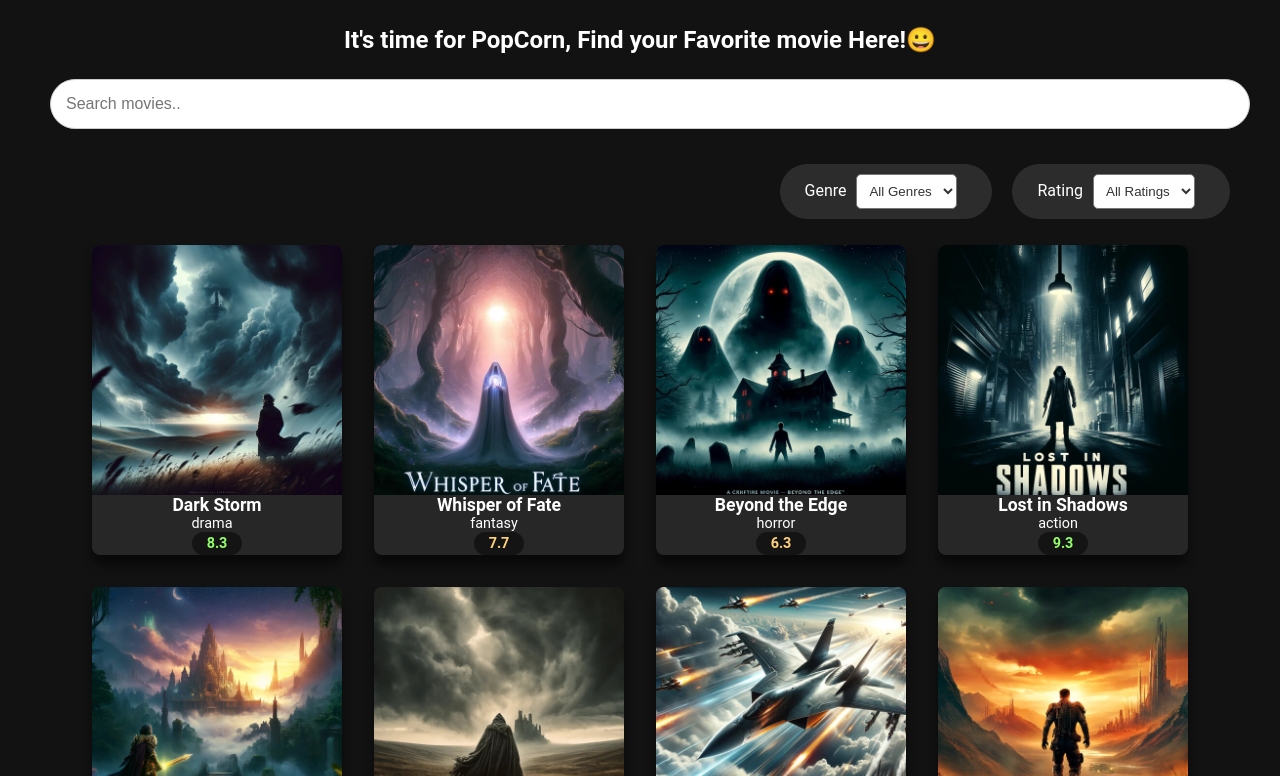
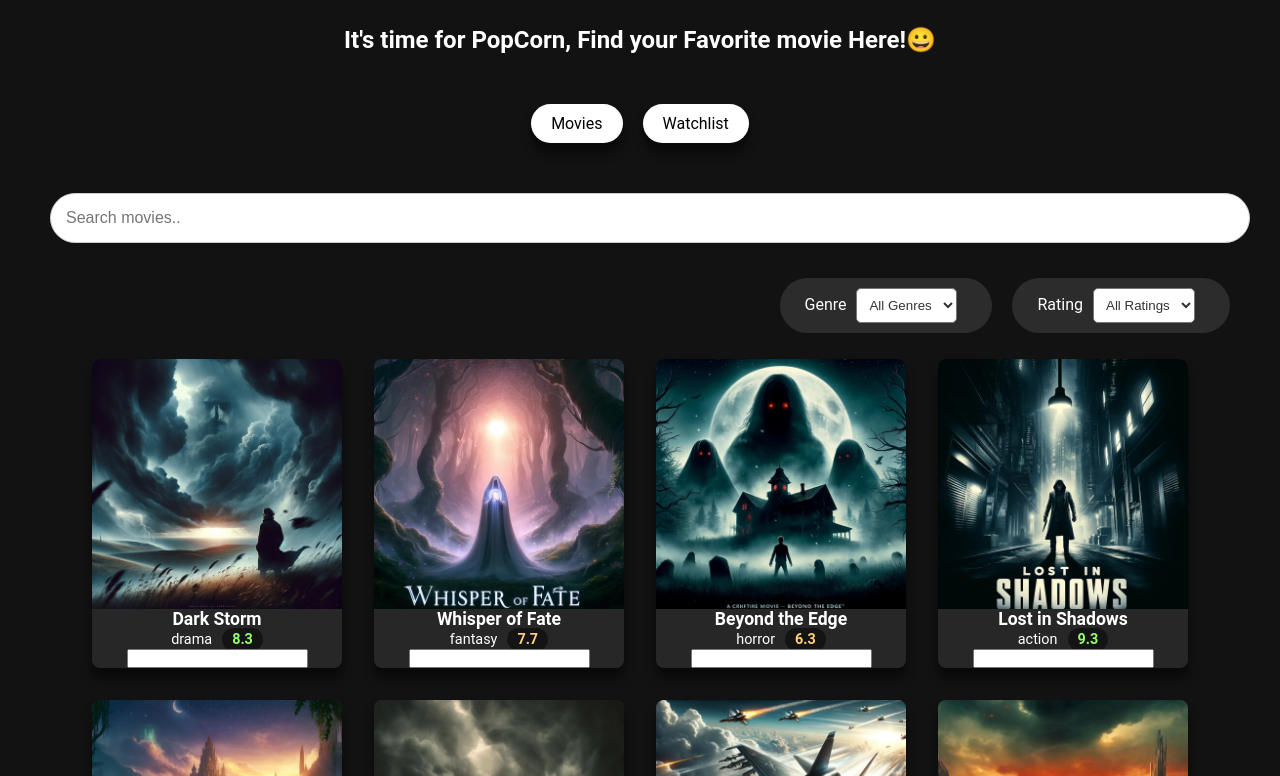
Before and after one commit to JDMUHIRWA/javascript-projects, a React (Create React App) app in the folder movie-page/moviehub/: page / in a window 1280 px wide. Shown: the part 324-1100 px from the top of the page. Built offline with nearby package versions, Linux system fonts and the light colour scheme.

Commit message:
refactor: Update MoviesGrid component to use searchTerm for movie filtering

```diff
--- a/movie-page/moviehub/package.json
+++ b/movie-page/moviehub/package.json
@@ -8,6 +8,7 @@
     "@testing-library/user-event": "^13.5.0",
     "react": "^18.3.1",
     "react-dom": "^18.3.1",
+    "react-router-dom": "^6.26.1",
     "react-scripts": "5.0.1",
     "web-vitals": "^2.1.4"
   },
--- a/movie-page/moviehub/src/App.js
+++ b/movie-page/moviehub/src/App.js
@@ -4,14 +4,70 @@ import "./styles.css";
 import Header from "./components/Header";
 import Footer from "./components/Footer";
 import MoviesGrid from "./components/MoviesGrid";
+import Watchlist from "./components/Watchlist";
+import { BrowserRouter as Router, Route, Link, Routes } from "react-router-dom";
+import { useState, useEffect } from "react";
+
 function App() {
+  const [watchlist, setWatchlist] = useState([]);
+  const [movies, setMovies] = useState([]);
+  useEffect(() => {
+    fetch("movies.json")
+      .then((response) => response.json())
+      .then((data) => {
+        setMovies(data);
+      });
+  }, []);
+
+  const toggleWatchlist = (movie) => {
+    setWatchlist((prev) =>
+      prev.includes(movie)
+        ? prev.filter((m) => m.id !== movie.id)
+        : [...prev, movie]
+    );
+  };
+
   return (
     <div className="App">
       <div className="container">
         <Header></Header>
-        <MoviesGrid></MoviesGrid>
+
+        <Router>
+          <nav>
+            <ul>
+              <li>
+                <Link to="/">Movies</Link>
+              </li>
+              <li>
+                <Link to="/watchlist">Watchlist</Link>
+              </li>
+            </ul>
+          </nav>
+
+          <Routes>
+            <Route
+              path="/"
+              element={
+                <MoviesGrid
+                  movies={movies}
+                  watchlist={watchlist}
+                  toggleWatchlist={toggleWatchlist}
+                ></MoviesGrid>
+              }
+            ></Route>
+            <Route
+              path="/watchlist"
+              element={
+                <Watchlist
+                  movies={movies}
+                  watchlist={watchlist}
+                  toggleWatchlist={toggleWatchlist}
+                ></Watchlist>
+              }
+            ></Route>
+          </Routes>
+        </Router>
       </div>
-
       <Footer></Footer>
     </div>
   );
--- a/movie-page/moviehub/src/components/MoviesCard.js
+++ b/movie-page/moviehub/src/components/MoviesCard.js
@@ -1,11 +1,11 @@
 import React from "react";
 import "../styles.css";
 
-export default function MovieCard({ movie }) {
+export default function MovieCard({ movie, isWatchlisted, toggleWatchlist }) {
   const handleError = (e) => {
-    e.target.src = "images/default.png"
-};
-    const getRatingClass = (rating) => {
+    e.target.src = "images/default.png";
+  };
+  const getRatingClass = (rating) => {
     if (rating >= 8) {
       return "rating-good";
     } else if (rating >= 6 && rating < 8) {
@@ -22,8 +22,16 @@ export default function MovieCard({ movie }) {
         onError={handleError}
       />
       <h3 className="movie-card-title">{movie.title}</h3>
-      <p className="movie-card-genre">{movie.genre}</p>
-      <p className={`movie-card-rating ${getRatingClass(movie.rating)}`}>{movie.rating}</p>
+
+      <div>
+        <span className="movie-card-genre">{movie.genre}</span>
+        <span className={`movie-card-rating ${getRatingClass(movie.rating)}`}>
+          {movie.rating}
+        </span>
+      </div>
+      <label>
+        <input></input>
+      </label>
     </div>
   );
 }
--- a/movie-page/moviehub/src/components/MoviesGrid.js
+++ b/movie-page/moviehub/src/components/MoviesGrid.js
@@ -1,21 +1,13 @@
-import React, { useEffect } from "react";
+import React, { useState } from "react";
 import "../styles.css";
 import MovieCard from "./MoviesCard";
 
 
-export default function MoviesGrid() {
-  const [movies, setMovies] = React.useState([]);
+export default function MoviesGrid({movies, watchlist, toggleWatchlist}) {
   const [searchTerm, setSearchTerm] = React.useState("");
   const [genre, setGenre] = React.useState("All Genres");
   const [rating, setRating] = React.useState('All Ratings');
 
-  useEffect(() => {
-    fetch("movies.json")
-      .then((response) => response.json())
-      .then((data) => {
-        setMovies(data);
-      });
-  }, []);
 
     const handleSearchChange = (e) => {
     setSearchTerm(e.target.value);
--- /dev/null
+++ b/movie-page/moviehub/src/components/Watchlist.js
@@ -0,0 +1,11 @@
+import React from 'react';
+import '../styles.css';
+
+export default function Watchlist (movies, watchlist, toggleWatchlist) {
+    return (
+        <div className='watchlist'>
+            <h1>My Watchlist</h1>
+            <p>You have no movies in your watchlist. Add some!</p>
+        </div>
+    )
+}
```
Also changed, not shown: 1 other file (tests, documents, lock files or other folders).
